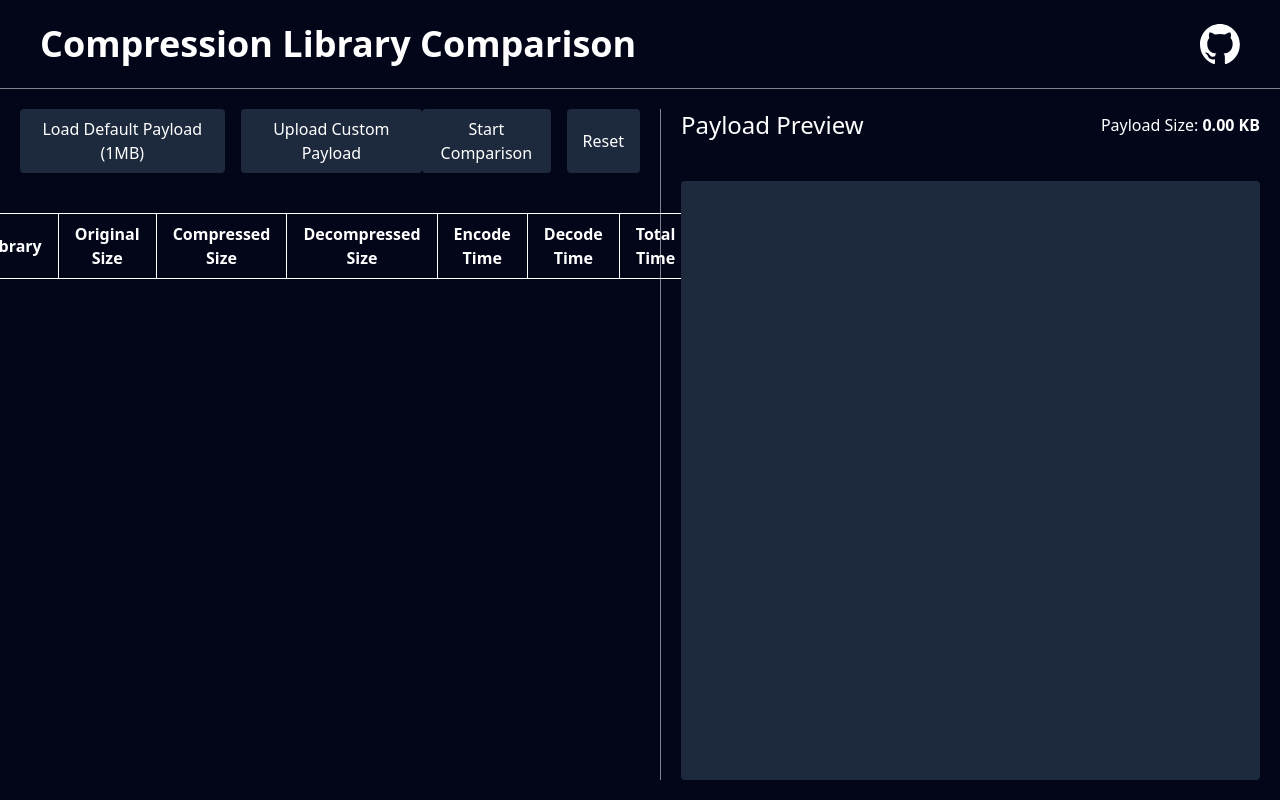
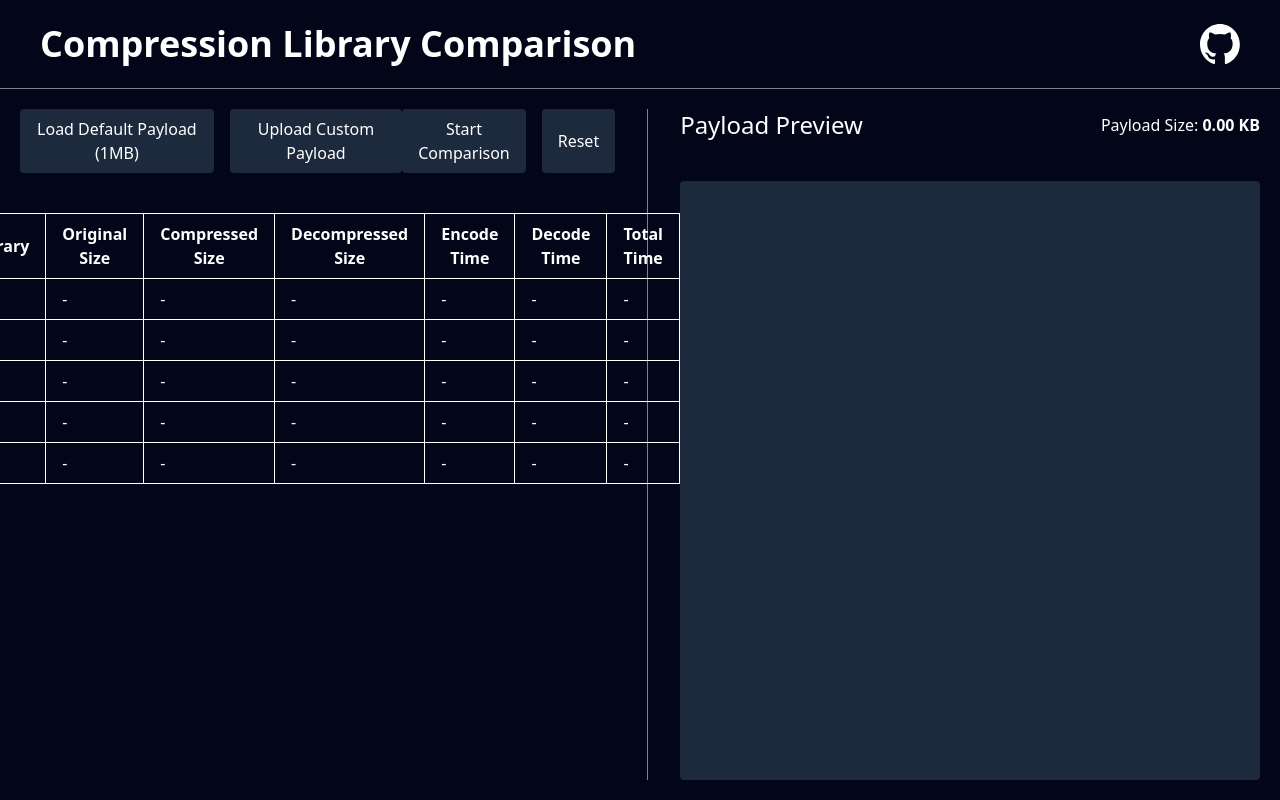
Before and after one commit to ChiragChrg/compression-library-benchmark, a React (Vite) app: page / in a window 1280 px wide. Built offline with nearby package versions, Linux system fonts and the light colour scheme.

Commit message:
refactor layout and improve benchmark results display logic

```diff
--- a/src/App.tsx
+++ b/src/App.tsx
@@ -170,9 +170,9 @@ function App() {
         </a>
       </header>
 
-      <div className="w-full h-full  max-h-[90%] flex items-center justify-center gap-5 p-5">
+      <div className="w-full h-full max-h-[90%] flex items-center justify-center gap-8 p-5">
         {/* Table Comparison Section */}
-        <section className='w-full h-full max-w-[50%] flex flex-col justify-start items-center gap-10'>
+        <section className='w-full h-full max-w-[48%] flex flex-col justify-start items-center gap-10'>
           <div className="flex justify-between items-center w-full">
             <div className="flex gap-4">
               <button onClick={loadDefaultPayload} className='bg-slate-800 px-4 py-2 rounded cursor-pointer'>Load Default Payload (1MB)</button>
@@ -198,7 +198,8 @@ function App() {
               </tr>
             </thead>
             <tbody>
-              {benchmarkResults.map((lib) => (
+              {benchmarkResults.length > 0 ?
+                benchmarkResults.map((lib) => (
                   <tr key={lib.name}>
                     <td className="border border-white px-4 py-2">{lib.name}</td>
                     <td className="border border-white px-4 py-2">{lib.originalSize}</td>
@@ -208,7 +209,20 @@ function App() {
                     <td className="border border-white px-4 py-2">{lib.decodeTime} ms</td>
                     <td className="border border-white px-4 py-2">{lib.totalTime} ms</td>
                   </tr>
-              ))}
+                ))
+                :
+                Array.from({ length: initialLibraryData.length }, (_, index) => (
+                  <tr key={index}>
+                    <td className="border border-white px-4 py-2">-</td>
+                    <td className="border border-white px-4 py-2">-</td>
+                    <td className="border border-white px-4 py-2">-</td>
+                    <td className="border border-white px-4 py-2">-</td>
+                    <td className="border border-white px-4 py-2">-</td>
+                    <td className="border border-white px-4 py-2">-</td>
+                    <td className="border border-white px-4 py-2">-</td>
+                  </tr>
+                ))
+              }
             </tbody>
           </table>
         </section>
@@ -216,7 +230,7 @@ function App() {
         <div className="w-0.5 h-full bg-white/50"></div>
 
         {/* Payload Preview Section */}
-        <section className='w-full h-full max-w-[50%] flex flex-col justify-center items-center gap-10'>
+        <section className='w-full h-full max-w-[48%] flex flex-col justify-center items-center gap-10'>
           <div className="w-full flex justify-between items-center">
             <h2 className="text-2xl font-medium">Payload Preview</h2>
             <p>Payload Size: <strong>{getByteSizeKB(JSON.stringify(payload))}</strong></p>
```
Lines whose indentation alone changed are shown as unchanged.
